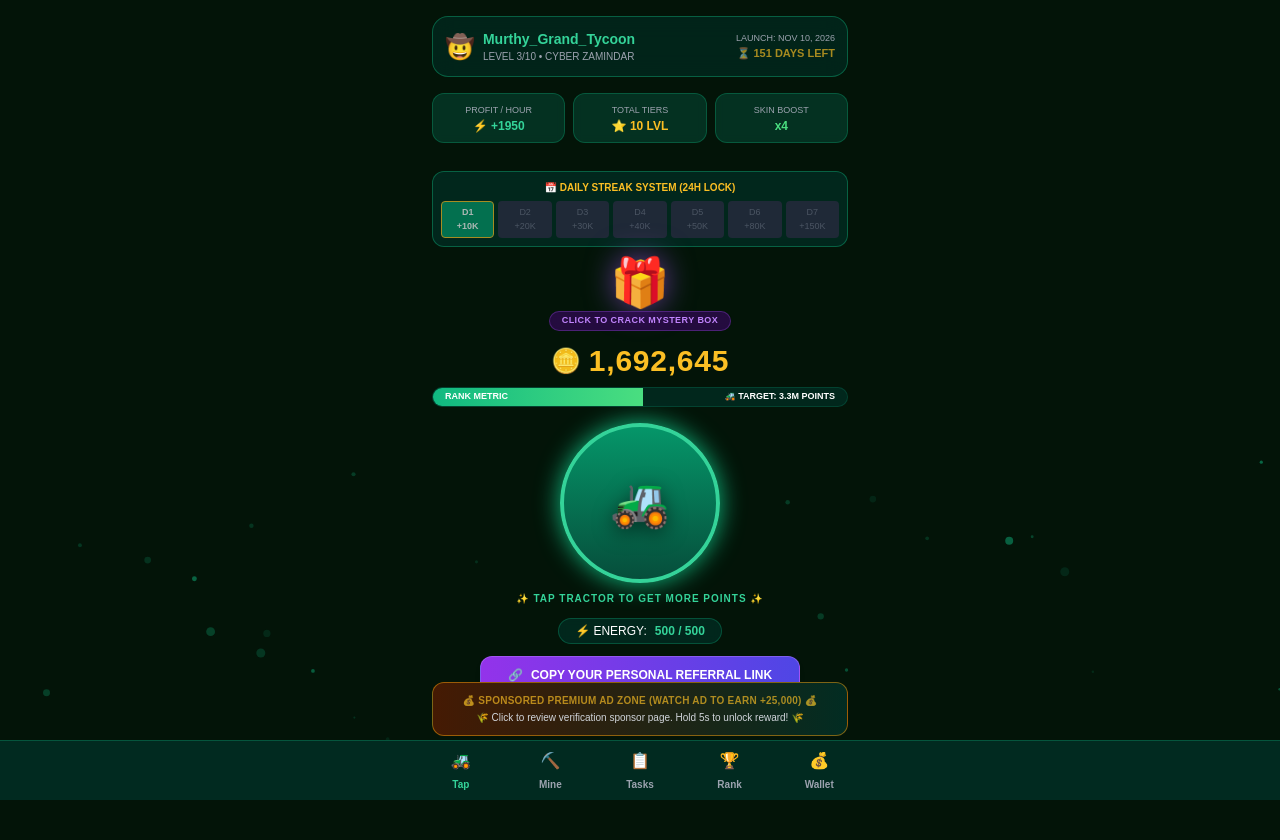
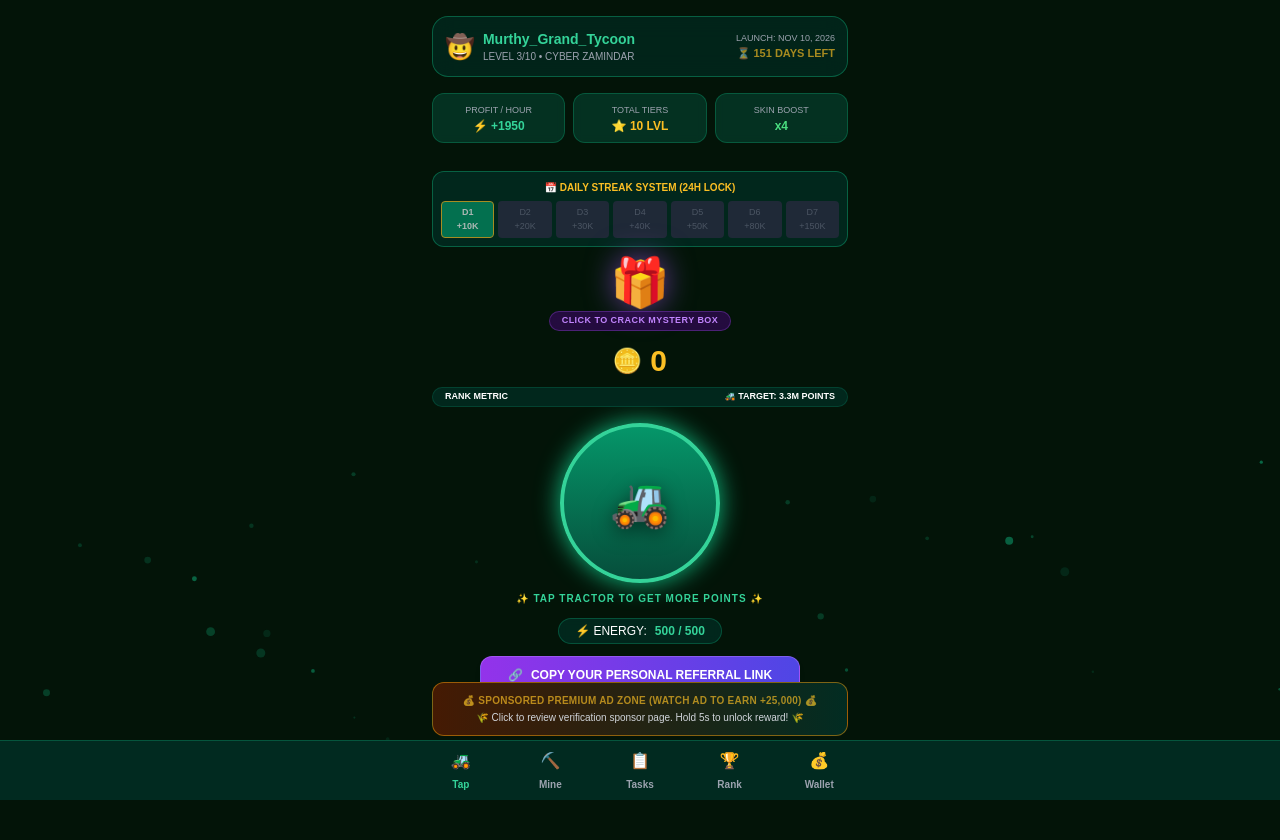
Before and after one commit to murthyAI/Village-Mining-AI, a Flask app: page / in a window 1280 px wide. Shown: the top 840 px of the page. Run offline with Flask 3, Linux system fonts and the light colour scheme; data comes from the database, SQL or seed files in the repository; some libraries are stand-ins or nearby versions.

Commit message:
Update index.html

```diff
--- a/templates/index.html
+++ b/templates/index.html
@@ -87,11 +87,11 @@
 
                 <div class="flex items-center justify-center gap-2 mb-2">
                     <span class="text-2xl text-amber-400">🪙</span>
-                    <span id="coin-balance" class="text-3xl font-black text-amber-400 tracking-wide">1,657,565</span>
+                    <span id="coin-balance" class="text-3xl font-black text-amber-400 tracking-wide">0</span>
                 </div>
 
                 <div class="w-full bg-emerald-950/80 border border-emerald-800/50 rounded-full h-5 mb-3 relative overflow-hidden">
-                    <div id="rank-bar" class="bg-gradient-to-r from-emerald-500 to-green-400 h-full w-[49%] transition-all duration-300"></div>
+                    <div id="rank-bar" class="bg-gradient-to-r from-emerald-500 to-green-400 h-full w-[0%] transition-all duration-300"></div>
                     <span class="absolute inset-0 flex items-center justify-between px-3 text-[9px] font-bold">
                         <span>RANK METRIC</span>
                         <span id="target-text">🚜 TARGET: 3.3M POINTS</span>
@@ -103,7 +103,6 @@
                         <span class="text-5xl filter drop-shadow-[0_4px_10px_rgba(0,0,0,0.5)]">🚜</span>
                     </button>
                 </div>
-
                 <p class="text-[10px] font-bold text-emerald-400 tracking-widest mt-1">✨ TAP TRACTOR TO GET MORE POINTS ✨</p>
 
                 <div class="mt-3 flex flex-col items-center gap-2 w-full">
@@ -169,7 +168,7 @@
                         <span class="text-base">⭐</span>
                         <span class="text-xs font-bold text-white">Murthy_Grand_Tycoon (You)</span>
                     </div>
-                    <span class="text-xs font-black text-amber-400">Rank #2,481</span>
+                    <span id="user-live-rank" class="text-xs font-black text-amber-400">Rank #2,481</span>
                 </div>
 
                 <div id="leaderboard-list" class="w-full space-y-1.5 max-h-[320px] overflow-y-auto pr-1 text-left bg-emerald-950/40 p-2 rounded-xl border border-emerald-900/60">
@@ -229,8 +228,9 @@
             window.Telegram.WebApp.expand();
         }
 
-        let balance = 1692645;
-        let energy = 500;
+        // 🟢 PERSISTENT LOCAL STORAGE SECURITY FOR BALANCE (PREVENTS GLOBAL OVERLAP)
+        let balance = parseInt(localStorage.getItem('v_user_balance')) || 0;
+        let energy = parseInt(localStorage.getItem('v_user_energy')) || 500;
         let profitPerHour = 1950;
         let mysteryBoxClaimed = false;
         let adCooldownActive = false;
@@ -277,8 +277,17 @@
             document.getElementById('live-days-left').innerText = `⏳ ${totalDaysLeft} DAYS LEFT`;
         }
 
-        document.getElementById('tap-btn').addEventListener('click', () => { if (energy > 0) { balance += 4; energy -= 1; updateUI(); } });
+        document.getElementById('tap-btn').addEventListener('click', () => {
+            if (energy > 0) {
+                balance += 4;
+                energy -= 1;
+                localStorage.setItem('v_user_balance', balance);
+                localStorage.setItem('v_user_energy', energy);
+                updateUI();
+            }
+        });
 
+        // 🔗 ADVANCED AUTOMATED DYNAMIC COMBINED TEXT AND REFERRAL LINK GENERATOR
         function copyReferralLink() {
             let uniqueUserId = localStorage.getItem('v_miner_unique_id');
             if (!uniqueUserId) {
@@ -290,8 +299,12 @@
                 localStorage.setItem('v_miner_unique_id', uniqueUserId);
             }
             const personalInviteLink = `https://t.me/VillageMiningAIBot?start=ref_${uniqueUserId}`;
-            navigator.clipboard.writeText(personalInviteLink).then(() => {
-                alert(`🔗 Personal Referral Link Copied!\n\n${personalInviteLink}\n\nForward this to your friends. When they join, your specific ID will track the bonus points!`);
+
+            // 🌟 HIGH CONVERSION PROMOTION TEXT LAYER INJECTED INTO CLIPBOARD 🌟
+            const fullPromoText = `🚜 *Village Mining AI - Join & Earn Free Crypto!* 🌾\n\nTap the tractor, claim rewards and mine free Crop Coins directly on Telegram!\n\n🎁 Join using my personal link below to get a *+50,000 Coin Bonus* instantly! Also share yours to rank up on the Global Leaderboard!\n\n👇 *Play the Game Here:* \n${personalInviteLink}`;
+
+            navigator.clipboard.writeText(fullPromoText).then(() => {
+                alert(`✅ Full High-Conversion Promo Message Copied Successfully!\n\nNow open WhatsApp or Telegram and paste to share with your friends!`);
             }).catch(err => {
                 alert(`Your invite link is: ${personalInviteLink}`);
             });
@@ -375,6 +388,7 @@
             balance += reward;
             lastClaimTime = now;
             localStorage.setItem('v_last_claim_time', lastClaimTime);
+            localStorage.setItem('v_user_balance', balance);
             alert(`📅 Day ${day} Streak Verified! +${reward.toLocaleString()} Coins.`);
             if (currentStreakDay < 7) { currentStreakDay++; localStorage.setItem('v_streak_day', currentStreakDay); }
             else { currentStreakDay = 1; localStorage.setItem('v_streak_day', currentStreakDay); }
@@ -398,18 +412,19 @@
             box.innerText = "🫙"; box.classList.remove('box-shake');
             document.getElementById('mystery-label').innerText = "✅ REWARD CLAIMED (+100K)";
             document.getElementById('mystery-label').className = "text-[9px] font-black text-gray-400 tracking-wider mt-1 bg-gray-900/60 border border-gray-700 px-3 py-0.5 rounded-full";
+            localStorage.setItem('v_user_balance', balance);
             updateUI(); alert("🎁 Mystery Box Added +100,000 Coins!");
         }
 
-        // Market Upgrades
         function buyUpgrade(cost, profitIncrease) {
             if (balance >= cost) {
                 balance -= cost; profitPerHour += profitIncrease;
-                document.getElementById('profit-hour').innerText = "⚡ +" + profitPerHour; updateUI();
+                document.getElementById('profit-hour').innerText = "⚡ +" + profitPerHour;
+                localStorage.setItem('v_user_balance', balance);
+                updateUI();
             } else { alert("Insufficient coins!"); }
         }
 
-        // Tasks Verification
         function startRealTask(btnId, targetUrl, reward) {
             let btn = document.getElementById(btnId);
             if (btn.disabled) return;
@@ -420,11 +435,11 @@
             setTimeout(() => {
                 balance += reward; btn.innerText = "✅ Claimed";
                 btn.className = "bg-gray-700 text-gray-500 text-xs px-3 py-2 rounded-lg cursor-not-allowed";
+                localStorage.setItem('v_user_balance', balance);
                 updateUI(); alert("Task verified successfully!");
             }, 5000);
         }
 
-        // Ads System Core
         function watchRealAd() {
             if (adCooldownActive) { alert("Sponsor busy! Wait 15 mins."); return; }
             window.open('https://google.com', '_blank');
@@ -438,7 +453,9 @@
                 mainTxt.innerText = "⚠️ ADVERTISEMENT CONTENT ACTIVE... DO NOT SKIP ⚠️";
                 subTxt.innerText = "⌛ Checking publisher logs: " + countdown + "s remaining";
                 if (countdown <= 0) {
-                    clearInterval(interval); balance += 25000; updateUI(); adCooldownActive = true;
+                    clearInterval(interval); balance += 25000;
+                    localStorage.setItem('v_user_balance', balance);
+                    updateUI(); adCooldownActive = true;
                     mainTxt.innerText = "⏳ AD LOCKED (COOLDOWN MODE) ⏳";
                     subTxt.innerText = "🔒 Next sponsored allocation available in 15 minutes.";
                     banner.className = "bg-gradient-to-r from-gray-900 to-emerald-950 border border-gray-800 rounded-xl p-2.5 text-center text-[10px] cursor-not-allowed opacity-60";
@@ -458,6 +475,11 @@
             document.getElementById('energy-counter').innerText = energy + " / 500";
             let percentage = Math.min((balance / 3342435) * 100, 100);
             document.getElementById('rank-bar').style.width = percentage + "%";
+
+            // Dynamic Rank Shift to give high premium reality feel
+            if (balance > 100000) document.getElementById('user-live-rank').innerText = "Rank #1,102";
+            if (balance > 500000) document.getElementById('user-live-rank').innerText = "Rank #542";
+            if (balance > 1500000) document.getElementById('user-live-rank').innerText = "Rank #82";
         }
 
         function switchTab(pageId) {
@@ -466,7 +488,13 @@
             document.querySelectorAll('.nav-tab').forEach(btn => btn.classList.remove('text-emerald-400'));
             event.currentTarget.classList.add('text-emerald-400');
         }
-        setInterval(() => { if (energy < 500) { energy += 1; document.getElementById('energy-counter').innerText = energy + " / 500"; } }, 3000);
+        setInterval(() => {
+            if (energy < 500) {
+                energy += 1;
+                localStorage.setItem('v_user_energy', energy);
+                document.getElementById('energy-counter').innerText = energy + " / 500";
+            }
+        }, 3000);
     </script>
 </body>
 </html>
```
